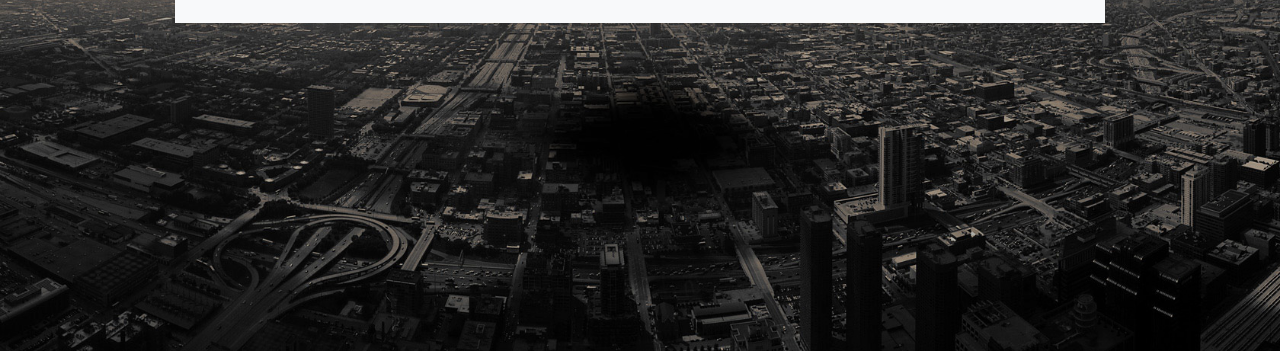
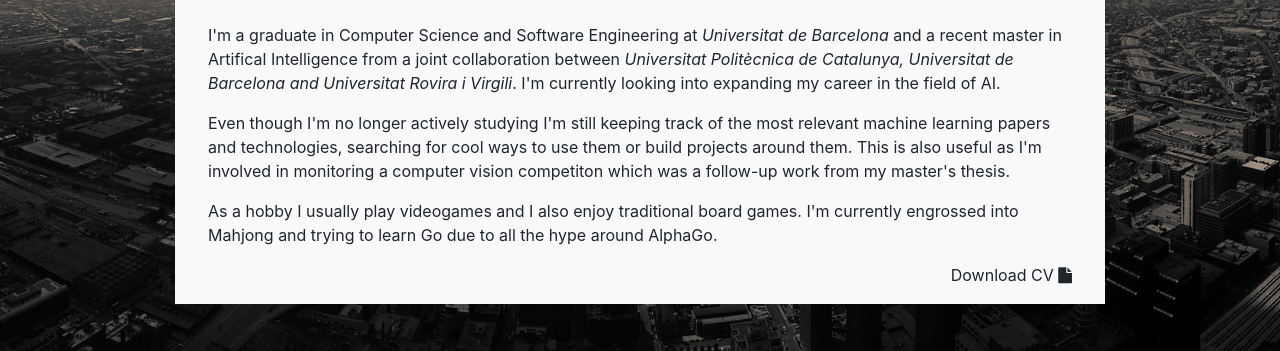
Before and after one commit to MSoler/MSoler.github.io, a plain HTML site: page index.html in a window 1280 px wide. Shown: the part 449-800 px from the top of the page. Drawn offline with nearby package versions, Linux system fonts and the light colour scheme.

Commit message:
Fill Home content

```diff
--- a/contents/home.html
+++ b/contents/home.html
@@ -1 +1,6 @@
 <h1>Hello!</h1>
+<p>I'm a graduate in Computer Science and Software Engineering at <i>Universitat de Barcelona</i> and a recent master in Artifical Intelligence from a joint collaboration between <i>Universitat Politècnica de Catalunya,
+Universitat de Barcelona and Universitat Rovira i Virgili</i>. I'm currently looking into expanding my career in the field of AI.</p>
+<p>Even though I'm no longer actively studying I'm still keeping track of the most relevant machine learning papers and technologies, searching for cool ways to use them or build projects around them. This is also useful as I'm involved in monitoring a computer vision competiton which was a follow-up work from my master's thesis.</p>
+<p>As a hobby I usually play videogames and I also enjoy traditional board games. I'm currently engrossed into Mahjong and trying to learn Go due to all the hype around AlphaGo.</p>
+<a id="CVLink" href="CV.pdf">Download CV <i class="fa fa-file"></i></a>
--- a/css/base.css
+++ b/css/base.css
@@ -49,6 +49,12 @@ body {
     margin-top:-2%
 }
 /* Contents */
+/* Home */
+#CVLink{
+    color: inherit;
+    float: right;
+    margin-bottom: 2%;
+}
 .card-columns {
     column-count: 1;
 }
```
Also changed, not shown: 1 other file.
